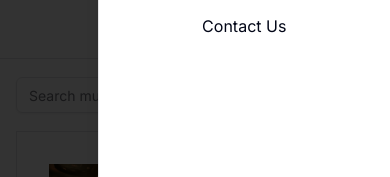
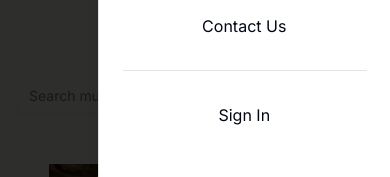
Before and after one commit to johnLamberts/cms-museum-portal, a React (Vite) app: page /museums in a window 390 px wide. Both pictures are taken after a click on the button 205 px from the left and 32 px from the top of the page. Shown: the part 290-467 px from the top of the page. Built offline with nearby package versions, Linux system fonts and the light colour scheme; a web font is replaced by a local one.

Commit message:
feat: add separator || fix: navigation -- sign in is not found when in mobile view

```diff
--- a/package.json
+++ b/package.json
@@ -18,6 +18,7 @@
     "@radix-ui/react-label": "^2.1.0",
     "@radix-ui/react-popover": "^1.1.1",
     "@radix-ui/react-select": "^2.1.2",
+    "@radix-ui/react-separator": "^1.1.0",
     "@radix-ui/react-slot": "^1.1.0",
     "@radix-ui/react-tabs": "^1.1.1",
     "@radix-ui/react-tooltip": "^1.1.2",
--- a/src/components/site-header.tsx
+++ b/src/components/site-header.tsx
@@ -2,6 +2,7 @@
 import { useEffect, useRef, useState } from "react";
 import { Link, useLocation } from "react-router-dom";
 import { Button } from "./ui/button";
+import { Separator } from "./ui/separator";
 import { Sheet, SheetContent, SheetTrigger } from "./ui/sheet";
 
 const SiteHeader = () => {
@@ -196,6 +197,18 @@
                   >
                     Contact Us
                   </Link>
+
+                  <Separator />
+                  <Link
+                    to="/login"
+                    className={`flex lg:hidden xl:hidden duration-200 hover:text-neutral-900	 ${
+                      pathname === "/contact"
+                        ? "text-neutral-900	"
+                        : "text-slate-950	"
+                    }`}
+                  >
+                    Sign In
+                  </Link>
                 </div>
               </SheetContent>
             </Sheet>
--- /dev/null
+++ b/src/components/ui/separator.tsx
@@ -0,0 +1,29 @@
+import * as React from "react"
+import * as SeparatorPrimitive from "@radix-ui/react-separator"
+
+import { cn } from "@/lib/utils"
+
+const Separator = React.forwardRef<
+  React.ElementRef<typeof SeparatorPrimitive.Root>,
+  React.ComponentPropsWithoutRef<typeof SeparatorPrimitive.Root>
+>(
+  (
+    { className, orientation = "horizontal", decorative = true, ...props },
+    ref
+  ) => (
+    <SeparatorPrimitive.Root
+      ref={ref}
+      decorative={decorative}
+      orientation={orientation}
+      className={cn(
+        "shrink-0 bg-border",
+        orientation === "horizontal" ? "h-[1px] w-full" : "h-full w-[1px]",
+        className
+      )}
+      {...props}
+    />
+  )
+)
+Separator.displayName = SeparatorPrimitive.Root.displayName
+
+export { Separator }
--- a/src/main.tsx
+++ b/src/main.tsx
@@ -6,7 +6,7 @@
 
 createRoot(document.getElementById('root')!).render(
   <StrictMode>
-    <div className="">
+    <div className="bg-[#E7E5E1]">
       <RouterProvider router={appRouter} />
     </div>
   </StrictMode>,
```
Also changed, not shown: 1 other file (tests, documents, lock files or other folders).
